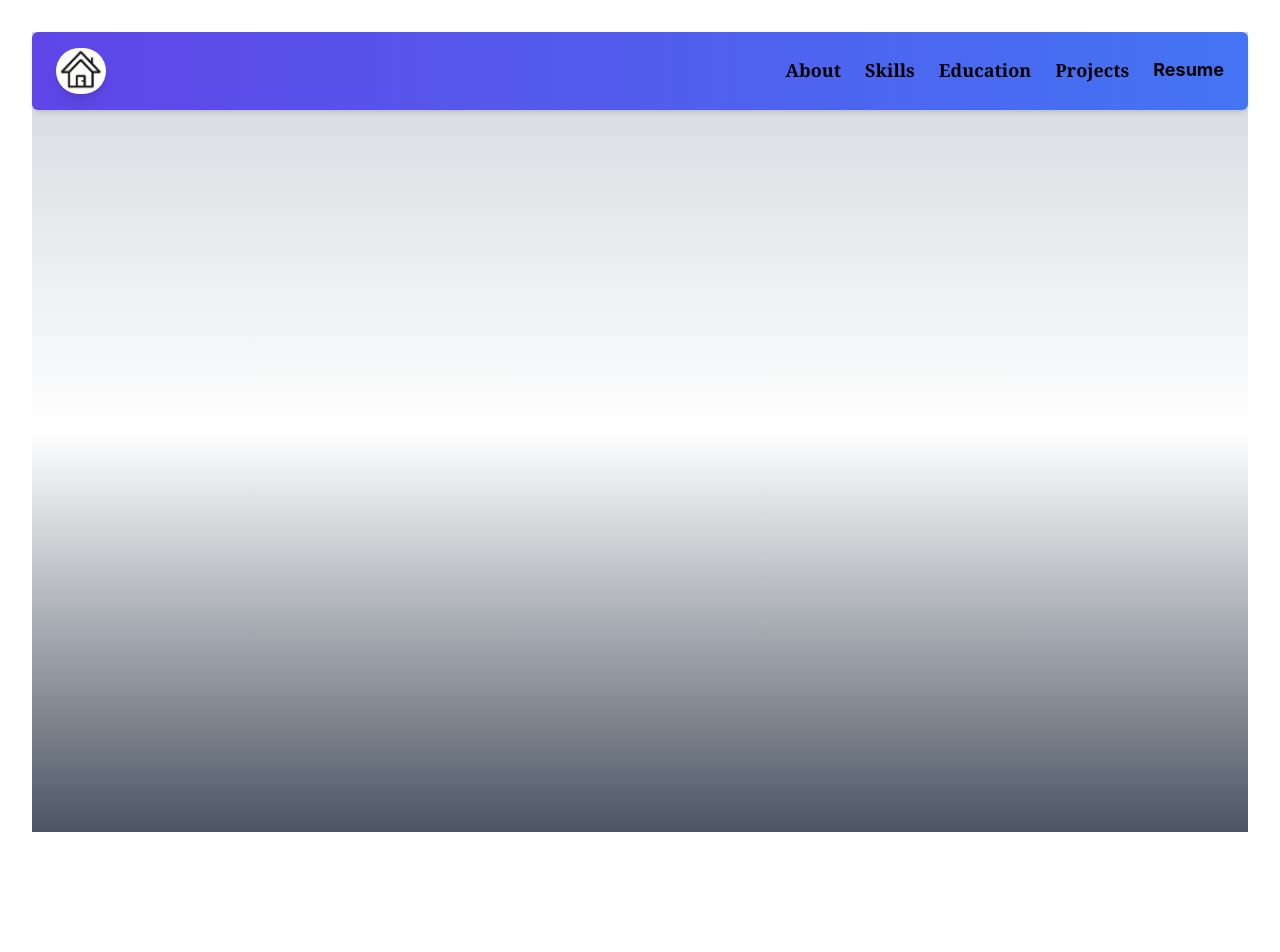
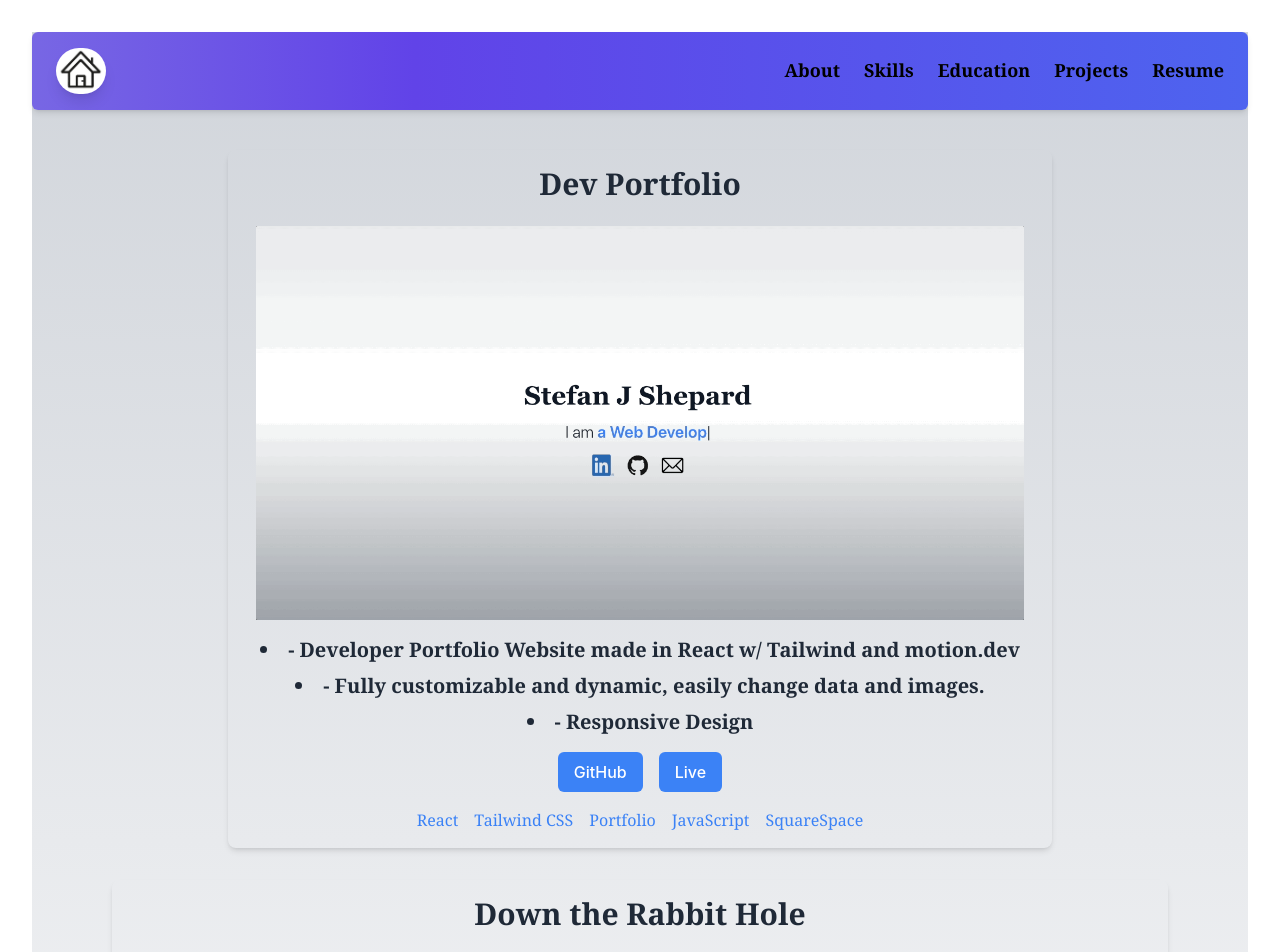
Before and after one commit to stefanjbloom/dev-portfolio, a React (Vite) app: page /projects in a window 1280 px wide. Shown: the top 952 px of the page. Before the commit the page ends 864 px from the top, so only its background shows below. Built offline with nearby package versions, Linux system fonts and the light colour scheme; grey boxes are pictures that could not be loaded.

Commit message:
Feat:final commit before merge and deploy

```diff
--- a/public/profile/projects.json
+++ b/public/profile/projects.json
@@ -3,11 +3,11 @@
         {
             "image" : "images/projects/portfoliohome.gif",
             "title": "Dev Portfolio",
-            "bodyText": "- Developer Portfolio Website made in React\n -  Fully customizable and dynamic, easily change data and images.\n - Dark Mode Support",
+            "bodyText": "- Developer Portfolio Website made in React w/ Tailwind and motion.dev\n -  Fully customizable and dynamic, easily change data and images. \n - Responsive Design",
             "links": [
                 {
                     "text": "GitHub",
-                    "href": "https://github.com/stefanjbloom/portfolio"
+                    "href": "https://github.com/stefanjbloom/dev-portfolio"
                 },
                 {
                     "text": "Live",
@@ -16,15 +16,16 @@
             ],
             "tags" : [
                 "React",
-                "Bootstrap CSS",
+                "Tailwind CSS",
                 "Portfolio",
-                "JavaScript"
+                "JavaScript",
+                "SquareSpace"
             ]
         },
         {
             "image" : "images/projects/DtRH.png",
             "title": "Down the Rabbit Hole",
-            "bodyText": "- Educational, full-stack webapp illustrating regional food chains\n -  5-person team to create a dynamic, informative and fun app\n - Responsive design including ARIA tags",
+            "bodyText": "- Educational, full-stack webapp illustrating regional food chains\n -  I was part of a 5-person team and responsible for db design, building and consuming the API calls, and full-stack unit and end-to-end testing  \n - Responsive design including ARIA tags",
             "links": [
                 {
                     "text": "GitHub FE",
@@ -45,7 +46,7 @@
                 "CSS",
                 "JavaScript",
                 "Ruby on Rails",
-                "TDD",
+                "RSpec",
                 "Heroku",
                 "Netlify"
             ]
@@ -70,11 +71,12 @@
             ],
             "tags" : [
                 "React",
+                "React Global Context",
                 "Cypress",
                 "JavaScript",
                 "Tailwind CSS",
                 "Ruby on Rails",
-                "TDD",
+                "RSpec",
                 "Ruby Gems",
                 "Heroku",
                 "Agile Workflow",
@@ -102,6 +104,7 @@
                 "CSS",
                 "Ruby on Rails",
                 "TDD",
+                "OOP",
                 "Github Projects"
             ]
         }
--- a/src/components/About.tsx
+++ b/src/components/About.tsx
@@ -22,21 +22,20 @@ function About() {
 
   return (
     <motion.div
-      className="min-h-screen bg-gradient-to-b from-gray-100 via-white to-gray-200"
+      className="min-h-screen bg-gradient-to-b from-gray-300 via-white to-gray-600"
       initial={{ opacity: 0, y: 50 }}
       animate={{ opacity: 1, y: 0 }}
       exit={{ opacity: 0, y: -50 }}
-      transition={{ duration: 0.7, ease: "easeInOut" }}
+      transition={{ duration: 1.7, ease: "easeInOut" }}
     >
-      {" "}
       <Navbar />
-      <div className="flex flex-row items-center justify-center gap-5 pxx-4 lg:px-20">
+      <div className="flex flex-col lg:flex-row items-center justify-center gap-10 px-4 lg:px-20">
         {data && (
           <>
-            <div className="flex-1 text-left max-w-5x1">
+            <div className="flex-1 text-left max-w-2x1">
               <h1 className="text-2xl lg:text-3xl indent-16 font-serif text-gray-900 mt-5 leading-relaxed">
                 {data.about.split("\n").map((line, index) => (
-                  <p key={index} className="mb-4">
+                  <p key={index} className="mb-8">
                     {line}
                   </p>
                 ))}
--- a/src/components/Education.tsx
+++ b/src/components/Education.tsx
@@ -46,22 +46,22 @@ function Education() {
       <Navbar />
       {data && (
         <>
-          <div className="flex flex-wrap justify-center gap-8 mt-10 px-4 lg:px-20">
+          <div className="flex flex-wrap justify-center gap-8 mt-80 px-4 lg:px-20">
             {data.education.map((edu, index) => (
               <motion.div
                 key={index}
                 className="bg-gray shadow-md rounded-lg p-4"
                 initial={{ y: 50, opacity: 0 }}
                 animate={{ y: 0, opacity: 1 }}
-                transition={{ delay: index * 0.2, duration: 0.5 }}
+                transition={{ delay: index * 0.2, duration: 1.5 }}
               >
-                <h2 className="text-xl font-semibold text-gray-800 mb-4 text-center">
+                <h2 className="text-xl font-serif font-semibold text-gray-800 mb-4 text-center">
                   {edu.title}
                 </h2>
-                <h2 className="text-xl font-bold text-gray-800 mb-4 text-center">
+                <h2 className="text-xl font-bold font-serif text-gray-800 mb-4 text-center">
                   {edu.cardTitle}
                 </h2>
-                <h3 className="text-lg font-semibold text-gray-800 mb-4 text-center">
+                <h3 className="text-lg font-semibold font-serif text-gray-800 mb-4 text-center">
                   {edu.cardSubtitle}
                 </h3>
                 <p className="space-y-2">{edu.cardDetailedText}</p>
--- a/src/components/Home.tsx
+++ b/src/components/Home.tsx
@@ -44,7 +44,7 @@ function Home() {
       initial={{ opacity: 0, y: 50 }}
       animate={{ opacity: 1, y: 0 }}
       exit={{ opacity: 0, y: -50 }}
-      transition={{ duration: 0.7, ease: "easeInOut" }}
+      transition={{ duration: 1.7, ease: "easeInOut" }}
     >
       {" "}
       <Navbar />
--- a/src/components/NavBar.tsx
+++ b/src/components/NavBar.tsx
@@ -78,7 +78,7 @@ function NavBar() {
                   href={section.href}
                   target={section.type === "link" ? "_blank" : "_self"}
                   rel="noopener noreferrer"
-                  className="text-black font-bold hover:text-blue-400 transition-colors duration-300"
+                  className="text-black font-serif font-bold hover:text-blue-400 transition-colors duration-300"
                 >
                   {section.title}
                 </a>
--- a/src/components/Projects.tsx
+++ b/src/components/Projects.tsx
@@ -3,18 +3,109 @@ import endpoints from "../endpoints/endpoints";
 import { useState, useEffect } from "react";
 import { motion } from "motion/react";
 
+interface AllProjects {
+  projects: ProjectData[];
+}
+
+interface ProjectData {
+  image: string;
+  title: string;
+  bodyText: string;
+  links: LinkData[];
+  tags: string[];
+}
+
+interface LinkData {
+  text: string;
+  href: string;
+}
+
 function Projects() {
+  const [data, setData] = useState<AllProjects | null>(null);
+  const [linkMap, setLinkMap] = useState<{ [key: string]: string }>({});
+
+  useEffect(() => {
+    fetch(endpoints.projects, {
+      method: "GET",
+    })
+      .then((res) => res.json())
+      .then((res: AllProjects) => {
+        setData(res);
+        const fetchLinkMap: { [key: string]: string } = {};
+        res.projects.forEach((project) => {
+          project.links.forEach((link) => {
+            fetchLinkMap[`${project.title} - ${link.text}`] = link.href;
+          });
+        });
+        setLinkMap(fetchLinkMap);
+      })
+      .catch((err) => console.error("Error Fetching Project Data: ", err));
+  }, []);
+
   return (
     <motion.div
       className="min-h-screen bg-gradient-to-b from-gray-300 via-white to-gray-600"
       initial={{ opacity: 0, y: 50 }}
       animate={{ opacity: 1, y: 0 }}
       exit={{ opacity: 0, y: -50 }}
-      transition={{ duration: 0.7, ease: "easeInOut" }}
+      transition={{ duration: 1.7, ease: "easeInOut" }}
     >
       <Navbar />
+      {data && (
+        <>
+          <div className="flex flex-row flex-wrap justify-center gap-8 mt-10 px-4 lg:px-20">
+            {data.projects.map((project, index) => (
+              <motion.div
+                key={index}
+                className="bg-gray shadow-md rounded-lg p-4"
+                initial={{ y: 50, opacity: 0 }}
+                animate={{ y: 0, opacity: 1 }}
+                transition={{ delay: index * 0.2, duration: 0.5 }}
+              >
+                <h2 className="text-3xl font-serif font-bold text-gray-800 mb-4 text-center">
+                  {project.title}
+                </h2>
+                <div className="flex justify-center">
+                  <img
+                    src={project.image}
+                    alt={project.title}
+                    className="mt-2 max-w-screen-md h-auto"
+                  />
+                </div>
+                <ul className="text-xl font-serif font-semibold text-gray-800 mx-4 my-4 text-center list-disc list-inside">
+                  {project.bodyText.split("\n").map((text, index) => (
+                    <li key={index} className="mb-2">
+                      {text}
+                    </li>
+                  ))}
+                </ul>
+                <div className="flex flex-wrap justify-center gap-4 mb-4">
+                  {project.links.map((link, index) => (
+                    <a
+                      key={index}
+                      href={link.href}
+                      className="bg-blue-500 text-white py-2 px-4 rounded-md hover:bg-blue-600 transition duration-300"
+                    >
+                      {link.text}
+                    </a>
+                  ))}
+                </div>
+                <div className="flex flex-wrap justify-center gap-4">
+                  {project.tags.map((tag, index) => (
+                    <p
+                      className="font-serif text-blue-500 hover:bold"
+                      key={index}
+                    >
+                      {tag}
+                    </p>
+                  ))}
+                </div>
+              </motion.div>
+            ))}
+          </div>
+        </>
+      )}
     </motion.div>
-
   );
 }
 export default Projects;
--- a/src/components/Skills.tsx
+++ b/src/components/Skills.tsx
@@ -36,7 +36,7 @@ function Skills() {
       initial={{ opacity: 0, y: 50 }}
       animate={{ opacity: 1, y: 0 }}
       exit={{ opacity: 0, y: -50 }}
-      transition={{ duration: 0.7, ease: "easeInOut" }}
+      transition={{ duration: 1.7, ease: "easeInOut" }}
     >
       <Navbar />
       {data && (
```
Also changed, not shown: public/images/projects/portfoliohome.gif.
